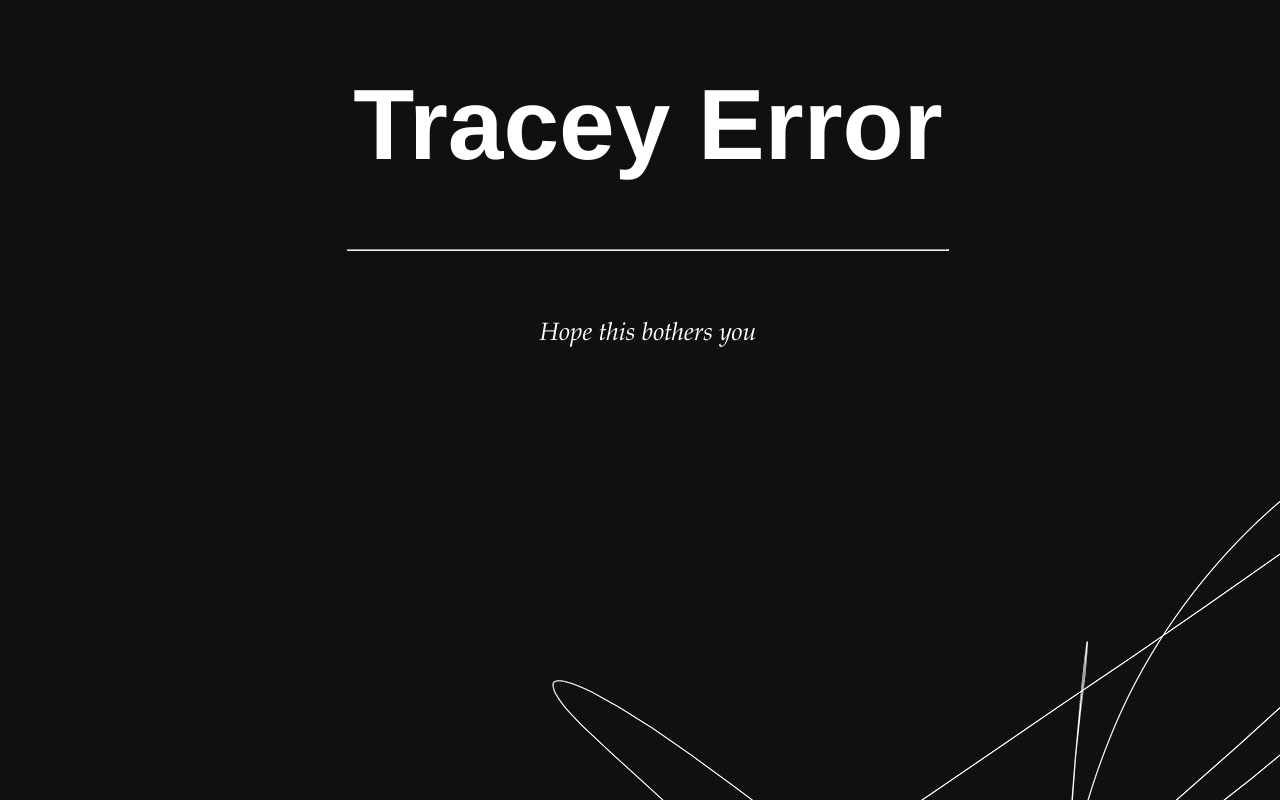
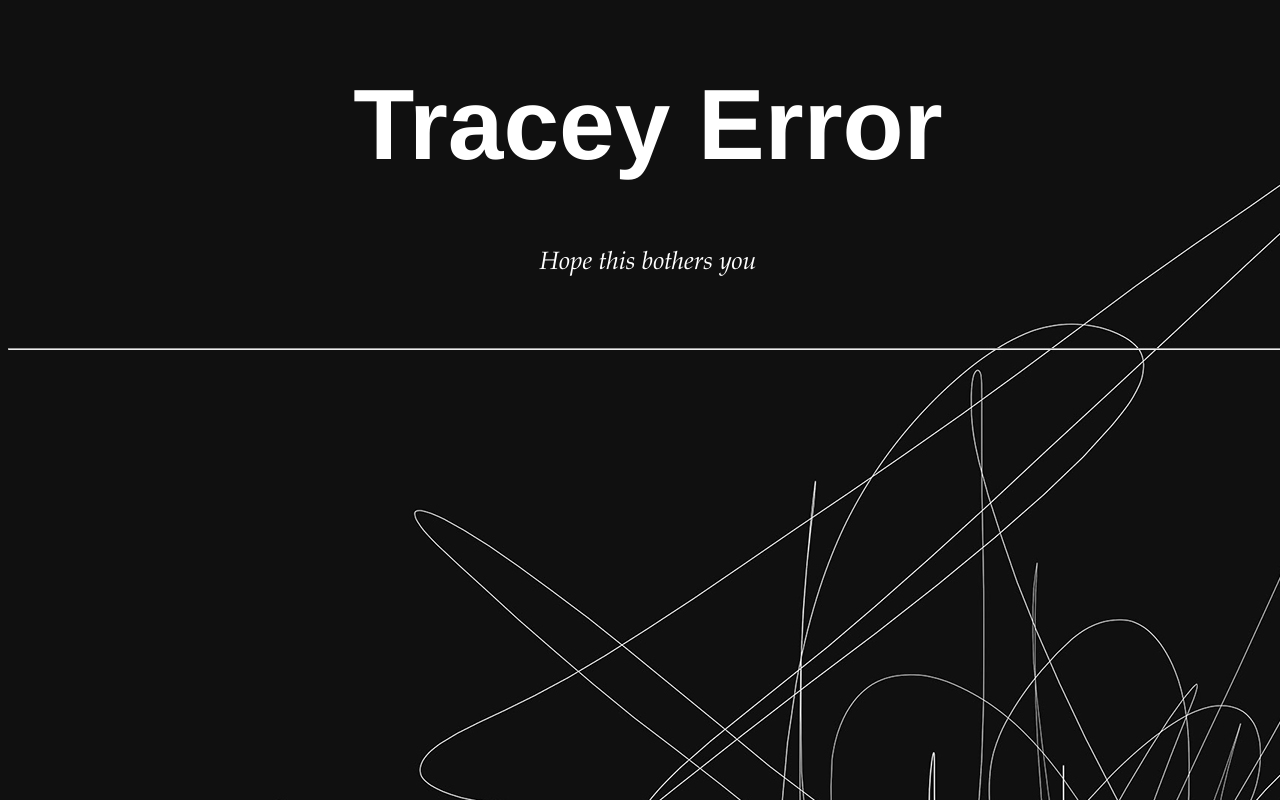
Before and after one commit to traceyerror/traceyerror.github.io, a plain HTML site: page unit_3/index.html in a window 1280 px wide. Drawn offline with Linux system fonts and the light colour scheme.

Commit message:
Unit 3
Updated Styling.

```diff
--- a/unit_3/css/style.css
+++ b/unit_3/css/style.css
@@ -1,8 +1,8 @@
 
 body{
   text-align: center;
-  background: #000;
   color: #fff;
+  background-color: #000;
   font-family: Helvetica;
   font-weight: 50;
 }
@@ -16,7 +16,3 @@ p{
 	font-style: italic;
 	font-size: 25px
 }
-
-hr {
-	width: 600px;
-}
--- a/unit_3/index.html
+++ b/unit_3/index.html
@@ -4,12 +4,12 @@
 	<title>Tracey Error</title>
 	<link rel="stylesheet" type="text/css" href="css/style.css">
 </head>
-<body style="background: url(images/frustrated.jpg) no-repeat; width: 100%;">
+<body style="background: url(images/frustrated4.jpg); background-position: fill; width: 100%;">
 
     <h1>Tracey Error </h1>
-    <hr>
-    <br>
-    <br>
 	<p>Hope this bothers you</p>
+	<br>
+	<br>
+	<hr>
 </body>
 </html>
```
Also changed, not shown: unit_3/css/frustrated.jpg (added), unit_3/images/frustrated2.jpg, unit_3/images/frustrated3.jpg (added), unit_3/images/frustrated4.jpg (added).
